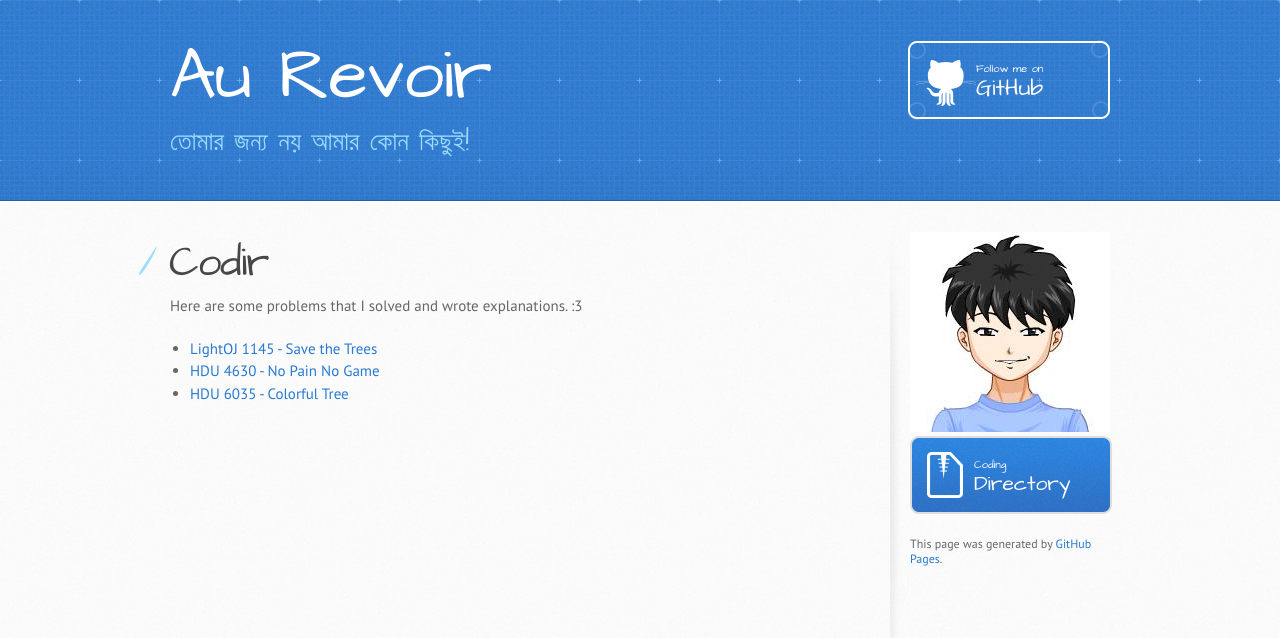
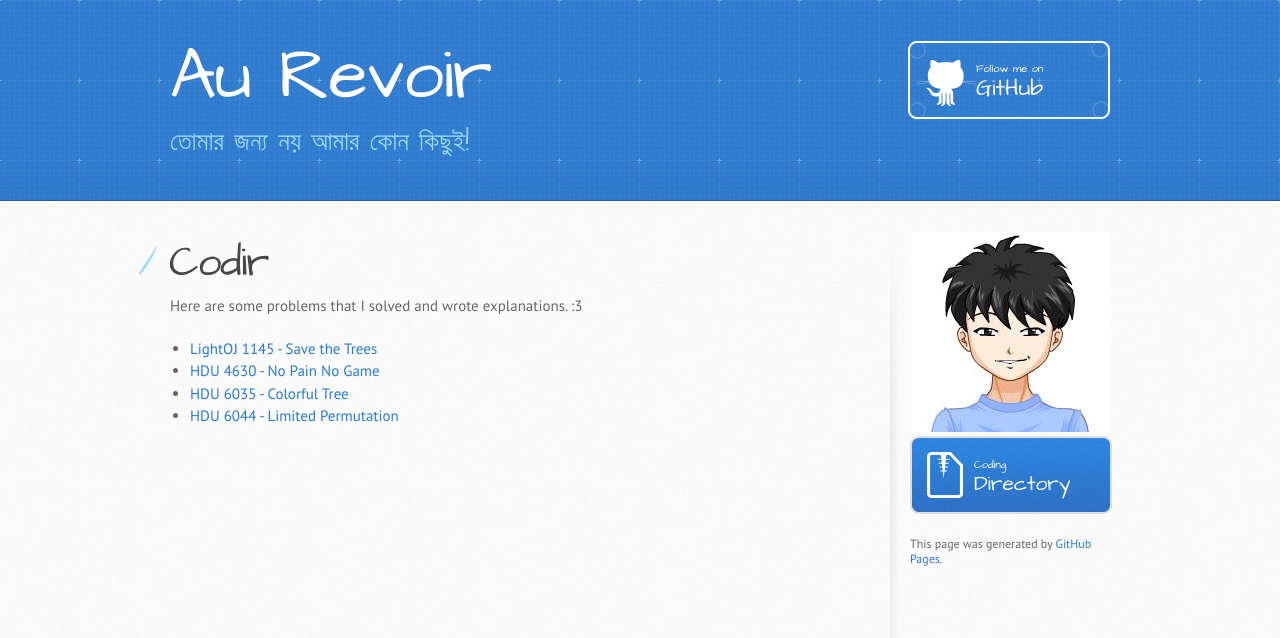
Before and after one commit to rebornplusplus/rebornplusplus.github.io, a Jekyll site: the page built from codir/index.md, in a window 1280 px wide. Shown: the top 638 px of the page. Built offline with Jekyll 4.4.1, drawn with Linux system fonts in a browser that asks for light colours; some web fonts are replaced; our own code applies the rules of GitHub Pages for plain Markdown files.

Commit message:
Update index.md

```diff
--- a/codir/index.md
+++ b/codir/index.md
@@ -8,3 +8,4 @@ Here are some problems that I solved and wrote explanations. :3
 * [LightOJ 1145 - Save the Trees](./lo-1415-save-the-trees)
 * [HDU 4630 - No Pain No Game](./hdu-4630-no-pain-no-game)
 * [HDU 6035 - Colorful Tree](./hdu-6035-colorful-tree)
+* [HDU 6044 - Limited Permutation](./hdu-6044-limited-permutation)
```
